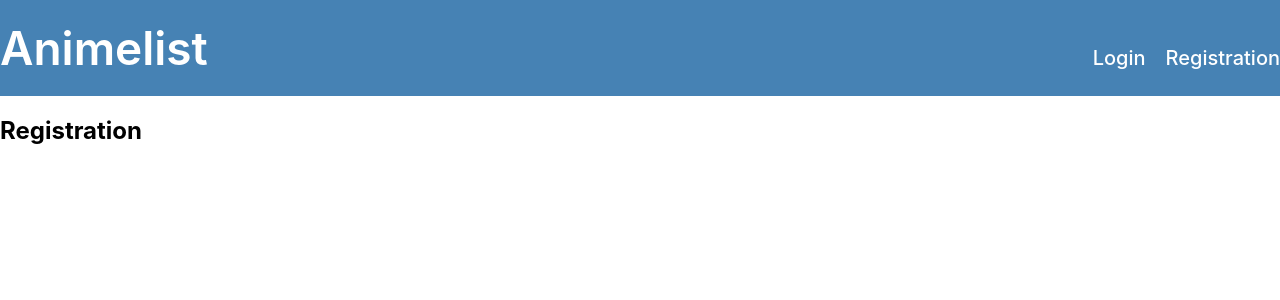
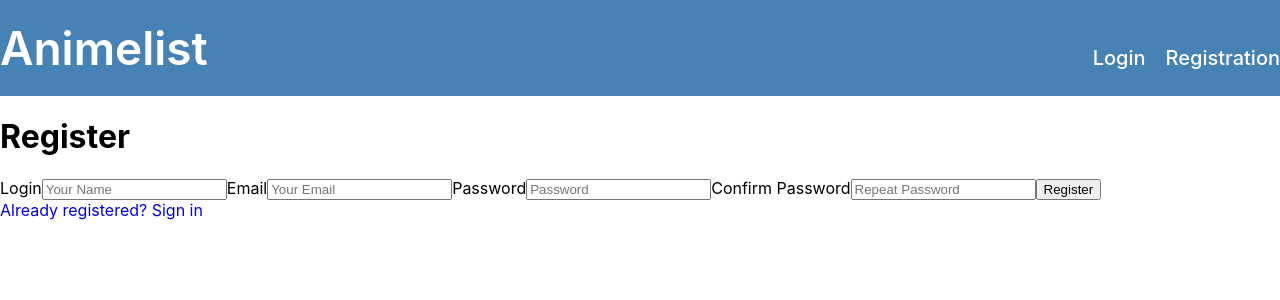
Before and after one commit to NataliyaChe/react_redux-redux-toolkit, a React (Create React App) app: page /registration in a window 1280 px wide. Shown: the top 300 px of the page. Built offline with nearby package versions, Linux system fonts and the light colour scheme.

Commit message:
login & registration added

```diff
--- a/db.json
+++ b/db.json
@@ -1,10 +1,22 @@
 {
   "users": [
     {
-            "id": 1,
+      "id": 1693511499200,
       "login": "Nata",
       "email": "nata@meta.ua",
       "password": "123456"
+    },
+    {
+      "id": 1693511499206,
+      "name": "Tilda",
+      "email": "tilda@meta.ua",
+      "password": "12345"
+    },
+    {
+      "id": 1693521817348,
+      "name": "Maar",
+      "email": "maar@meta.ua",
+      "password": "1234"
     }
   ]
 }
--- a/src/actions/animeListAction.js
+++ b/src/actions/animeListAction.js
@@ -23,9 +23,6 @@ export const fetchAnimes = (currentPage) => async(dispatch) => {
         return dispatch(getAnimelist(animes))
 }
 
-// &page=${currentPage}
-// https://api.jikan.moe/v4/top/anime
-
 export const setCurrentPage = (currentPage) => {
     return {
         type: 'SET_CURRENT_PAGE',
--- /dev/null
+++ b/src/actions/userAction.js
@@ -0,0 +1,13 @@
+export const getCurrentUser = (payload) => {
+    return {
+        type: 'GET_CURRENT_USER',
+        payload
+    }
+}
+
+export const fetchCurrentUser = (userEmail) => async(dispatch) => {
+    const data = await fetch(`http://localhost:3004/users?email=${userEmail}`);
+    const user = await data.json();
+    localStorage.setItem('authorizedUser', JSON.stringify(user))
+    return dispatch(getCurrentUser(user))
+}
--- a/src/components/AnimeList.js
+++ b/src/components/AnimeList.js
@@ -4,7 +4,7 @@ import { useDispatch, useSelector } from 'react-redux'
 
 function AnimeList() {
     // const dispatch = useDispatch()
-    const animes = useSelector(state => state.animes)
+    const animes = useSelector(state => state.animes.animes)
     // console.log('animes', animes);
 
     // useEffect(() => {
--- a/src/components/Pagination.js
+++ b/src/components/Pagination.js
@@ -3,7 +3,7 @@ import { useDispatch, useSelector } from 'react-redux'
 import { setCurrentPage } from '../actions/animeListAction';
 
 function Pagination() {
-  const totalPages = useSelector(state => state.totalPages)
+  const totalPages = useSelector(state => state.animes.totalPages)
   const dispatch = useDispatch()
   const changePage = (event) => {
     const currentPage = event.selected+1
--- a/src/pages/Login.js
+++ b/src/pages/Login.js
@@ -1,9 +1,55 @@
+import { useState } from 'react'
+import { useDispatch, useSelector } from 'react-redux'
+import { fetchCurrentUser } from '../actions/userAction'
+import { useNavigate, Link } from "react-router-dom";
 
 
 function Login() {
+    const navigate = useNavigate()
+    // const [matchUser, setMatchUser] = useState({})
+    const [userEmail, setUserEmail] = useState('')
+    const [userPassword, setUserPassword] = useState('')
+    const dispatch = useDispatch()
+    const currentUser = useSelector(state => state.user.currentUser)
+    console.log('User', currentUser);
+
+    async function getUserByEmail(event) {
+        event.preventDefault()
+        dispatch(fetchCurrentUser(userEmail))
+        navigate('/')
+    }
+
     return (
         <div class='page-container'>
-            <h2>Login</h2>
+            <form>
+                <label for='email' className='label'>
+                    Email
+                </label>
+                <input
+                    type='email'
+                    name='email'
+                    id='email'
+                    placeholder='Your Email'
+                    value={userEmail}
+                    className='form-input'
+                    onChange={(event) => setUserEmail(event.target.value)}
+                />
+                <label className='label' for='password'>
+                    Password
+                </label>
+                <input
+                    type='password'
+                    name='password'
+                    id='password'
+                    placeholder='Password'
+                    className='form-input'
+                    value={userPassword}
+                    onChange={(event) => setUserPassword(event.target.value)}
+                />
+                <button className='button' onClick={getUserByEmail}>
+                    Login
+                </button>
+            </form>
         </div>
     )
 }
--- a/src/pages/Main.js
+++ b/src/pages/Main.js
@@ -6,10 +6,10 @@ import { fetchAnimes } from '../actions/animeListAction';
 
 function Main() {
     const dispatch = useDispatch()
-    const animes = useSelector(state => state.animes)
-    const currentPage = useSelector(state => state.currentPage)
+    const animes = useSelector(state => state.animes.animes)
+    const currentPage = useSelector(state => state.animes.currentPage)
     console.log('animes', animes);
-    const totalPages = useSelector(state => state.totalPages)
+    const totalPages = useSelector(state => state.animes.totalPages)
     console.log('totalPages', totalPages);
 
     useEffect(() => {
@@ -17,7 +17,7 @@ function Main() {
     }, [currentPage])
 
     return (
-        <div class='page-container'>
+        <div className='page-container'>
             <AnimeList/>
             <Pagination/>
 
--- a/src/pages/Registration.js
+++ b/src/pages/Registration.js
@@ -1,9 +1,90 @@
+import { useState } from 'react'
+import { Link, useNavigate } from 'react-router-dom'
+
+function Registration() {
+    const navigate = useNavigate()
+    const [userName, setUserName] = useState('')
+    const [userEmail, setUserEmail] = useState('')
+    const [userPassword, setUserPassword] = useState('')
+
+    function addNewUser(event) {
+        event.preventDefault()
+        const newUser = {
+                id: Date.now(),
+                name: userName,
+                email: userEmail,
+                password: userPassword
+            }
+        console.log('newUser', newUser);
+        fetch(`http://localhost:3004/users`, {
+            method: 'POST',
+            headers: { 'Content-Type': 'application/json' },
+            body: JSON.stringify(newUser)
+        })
+        navigate('/login')
+    }
 
 
-function Registration() {
+
     return (
-        <div class='page-container'>
-            <h2>Registration</h2>
+        <div className='page-container'>
+            <form className='form'>
+                <h1 className='title'>Register</h1>
+                <label className='label' for='username'>
+                    Login
+                </label>
+                <input
+                    type='text'
+                    name='username'
+                    id='username'
+                    placeholder='Your Name'
+                    className='form-input'
+                    value={userName}
+                    onChange={(event) => setUserName(event.target.value)}
+                />
+                <label className='label' for='email'>
+                    Email
+                </label>
+                <input
+                    type='email'
+                    name='email'
+                    id='email'
+                    placeholder='Your Email'
+                    className='form-input'
+                    value={userEmail}
+                    onChange={(event) => setUserEmail(event.target.value)}
+                />
+                <label className='label' for='password'>
+                    Password
+                </label>
+                <input
+                    type='password'
+                    name='password'
+                    id='password'
+                    placeholder='Password'
+                    className='form-input'
+                    value={userPassword}
+                    onChange={(event) => setUserPassword(event.target.value)}
+                />
+                <label className='label' for='password_rpt'>
+                    Confirm Password
+                </label>
+                <input
+                    type='password'
+                    name='password_rpt'
+                    id='password_rpt'
+                    placeholder='Repeat Password'
+                    className='form-input'
+                />
+                <button type='submit' className='button' onClick={addNewUser}>
+                    Register
+                </button>
+                <div className="container signin">
+                    <Link to='/login' className='link'>
+                        Already registered? Sign in
+                    </Link>
+                </div>
+            </form>
         </div>
     )
 }
--- a/src/reducers/initialState.js
+++ b/src/reducers/initialState.js
@@ -2,7 +2,6 @@ export const initialState = {
     animes: [],
     users: [],
     currentUser: {},
-    newUser: {},
     currentPage: 1,
     totalPages: 100,
     animesPerPage: 25,
--- /dev/null
+++ b/src/reducers/userReducer.js
@@ -0,0 +1,15 @@
+import { initialState } from "./initialState"
+
+const GET_CURRENT_USER = 'GET_CURRENT_USER'
+
+export const userReducer = (state = initialState, action) => {
+    switch(action.type) {
+        case GET_CURRENT_USER:
+            return {
+                ...state,
+                currentUser: action.payload,
+            }
+        default:
+            return state
+    }
+}
--- a/src/store/index.js
+++ b/src/store/index.js
@@ -1,5 +1,11 @@
-import { createStore, applyMiddleware } from 'redux'
+import { createStore, applyMiddleware, combineReducers } from 'redux'
 import { animeListReducer } from '../reducers/animeListReducer'
+import { userReducer } from '../reducers/userReducer'
 import thunk from 'redux-thunk'
 
-export const store = createStore(animeListReducer, applyMiddleware(thunk))
+const rootReducer = combineReducers({
+    animes: animeListReducer,
+    user: userReducer
+})
+
+export const store = createStore(rootReducer, applyMiddleware(thunk))
```
Lines whose indentation alone changed are shown as unchanged.
